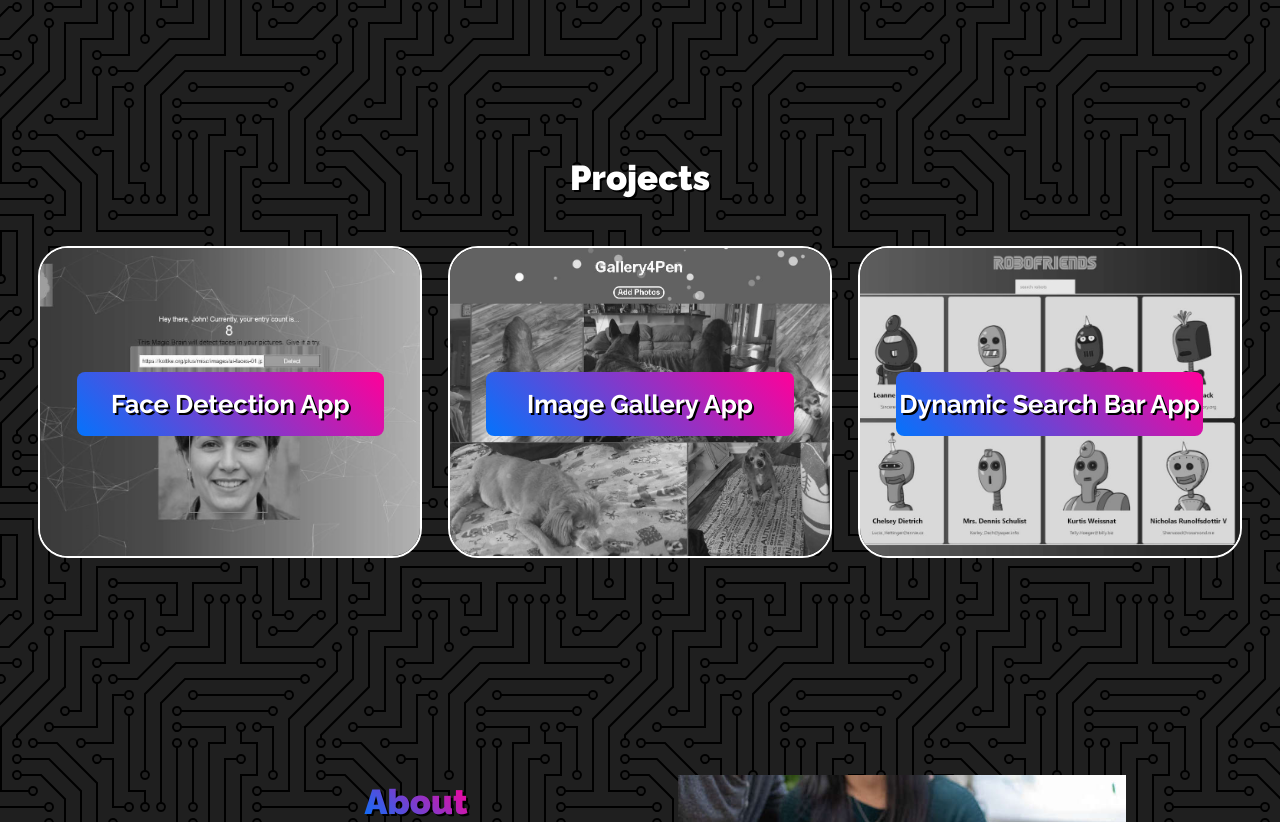
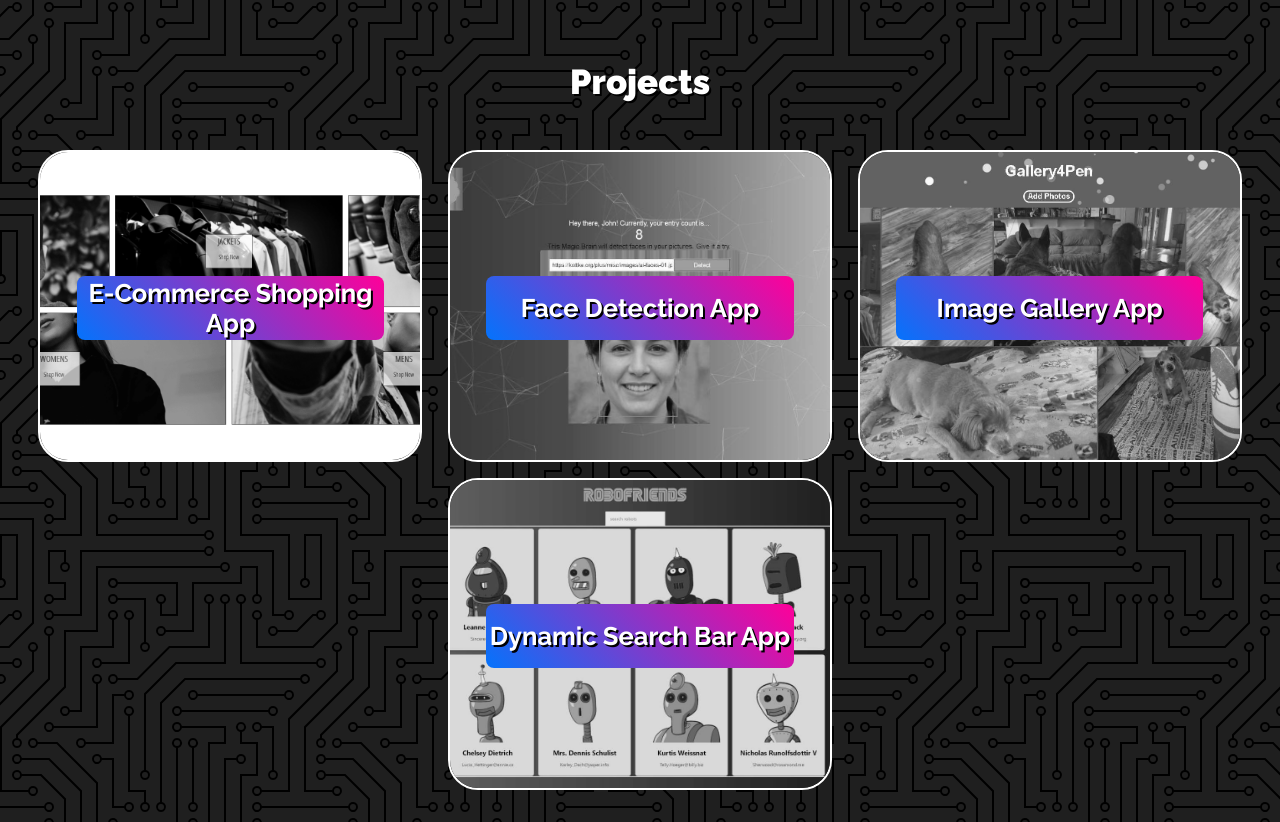
Before and after one commit to justigo86/iamotto-refactor, a React (Create React App) app: page / in a window 1280 px wide. Shown: the part 938-1760 px from the top of the page. Built offline with nearby package versions, Linux system fonts and the light colour scheme.

Commit message:
updated some projects info

```diff
--- a/src/components/projects/projects.scss
+++ b/src/components/projects/projects.scss
@@ -25,6 +25,9 @@ $mediaMedium: 1200px;
 
   .project-card-container {
     display: flex;
+    align-items: center;
+    justify-content: center;
+    flex-wrap: wrap;
     @media screen and (max-width: $mediaMobile) {
       flex-direction: column;
     }
@@ -48,6 +51,7 @@ $mediaMedium: 1200px;
       @media screen and (max-width: $mediaMobile) {
         width: 80vw;
         flex-direction: column;
+        min-width: 5rem;
       }
 
       @media screen and (max-width: $mediaMedium) {
@@ -113,6 +117,7 @@ $mediaMedium: 1200px;
         display: flex;
         justify-content: center;
         align-items: center;
+        text-align: center;
         flex-direction: column;
         bottom: 15vh;
         background: $grade-color;
--- a/src/components/projects/projects.tsx
+++ b/src/components/projects/projects.tsx
@@ -5,6 +5,7 @@ import "aos/dist/aos.css";
 import image1 from "../../photos/RoboFriendsCap.jpg";
 import image2 from "../../photos/PennyGalleryCapture2.jpg";
 import image3 from "../../photos/SmartBrainCapture.jpg";
+import image5 from "../../photos/CrownClothingHomepage.png";
 
 interface ProjectInfo {
   projectId: number;
@@ -16,6 +17,18 @@ interface ProjectInfo {
 }
 
 const cardInfo: ProjectInfo[] = [
+  {
+    projectId: 4,
+    projectTitle: "E-Commerce Shopping App",
+    projectDetails: `E-commerce inspired clothing store app.
+      User account with shopping cart capability.
+      Project part of Complete React Developer course.
+      Front End: React (HTML5, CSS3, JSX), Redux
+      Back End: Firebase/Firestore`,
+    projectLink1: "https://justigo86.github.io/crd_capstone_dev/",
+    projectLink2: "https://github.com/justigo86/crd_capstone_dev",
+    projectImg: image5,
+  },
   {
     projectId: 3,
     projectTitle: "Face Detection App",
@@ -45,7 +58,7 @@ const cardInfo: ProjectInfo[] = [
     projectDetails: `React App used to dynamically search hash database.
       Project part of Zero to Mastery Web Development course.
       Front End: React (HTML5, CSS3, JSX)`,
-    projectLink1: "http://smart-brain-jotto.herokuapp.com/",
+    projectLink1: "https://justigo86.github.io/robofriends/",
     projectLink2: "https://github.com/justigo86/SmartBrain",
     projectImg: image1,
   },
```
Also changed, not shown: src/photos/CrownClothingHomepage.png (added).
